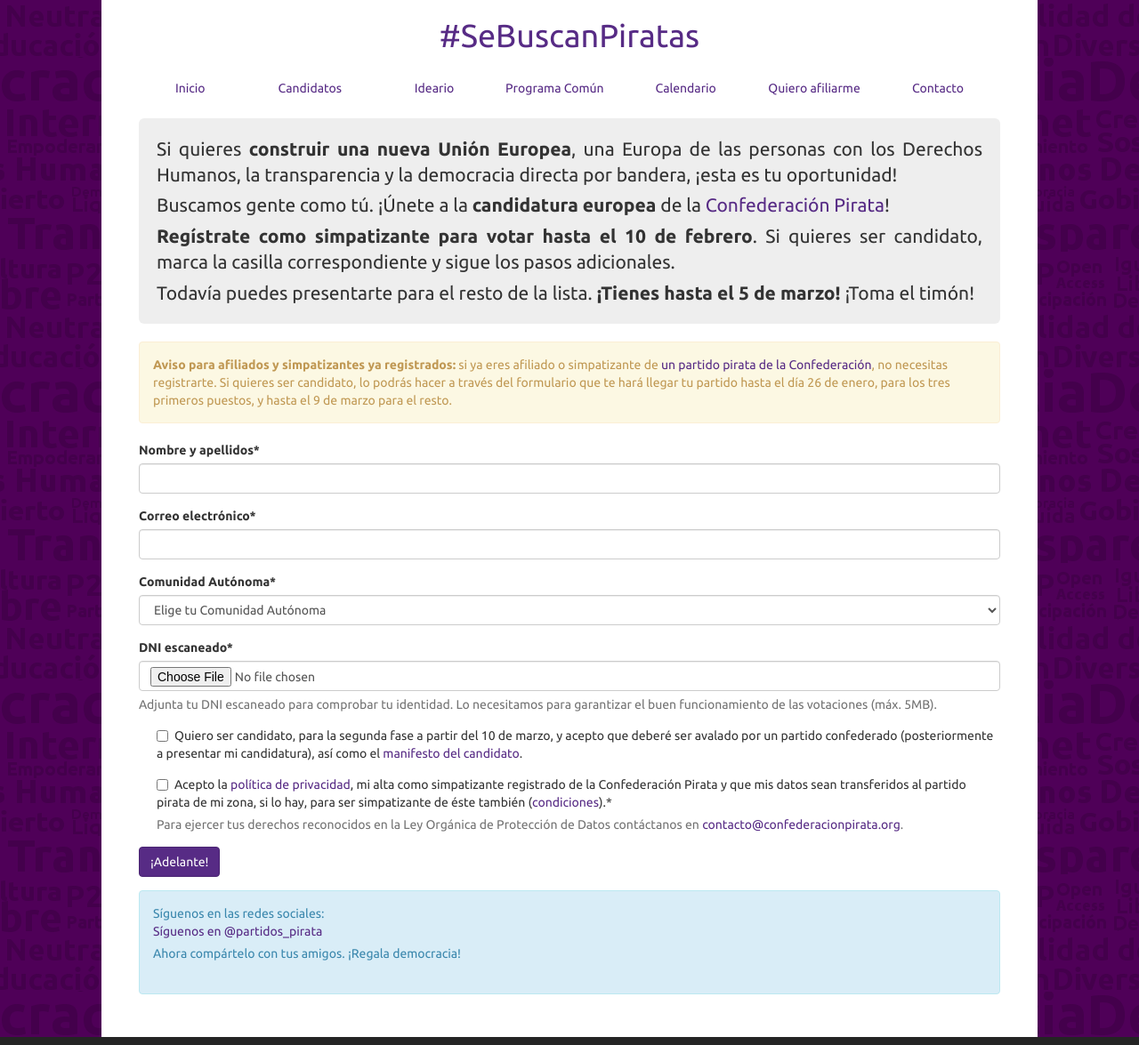
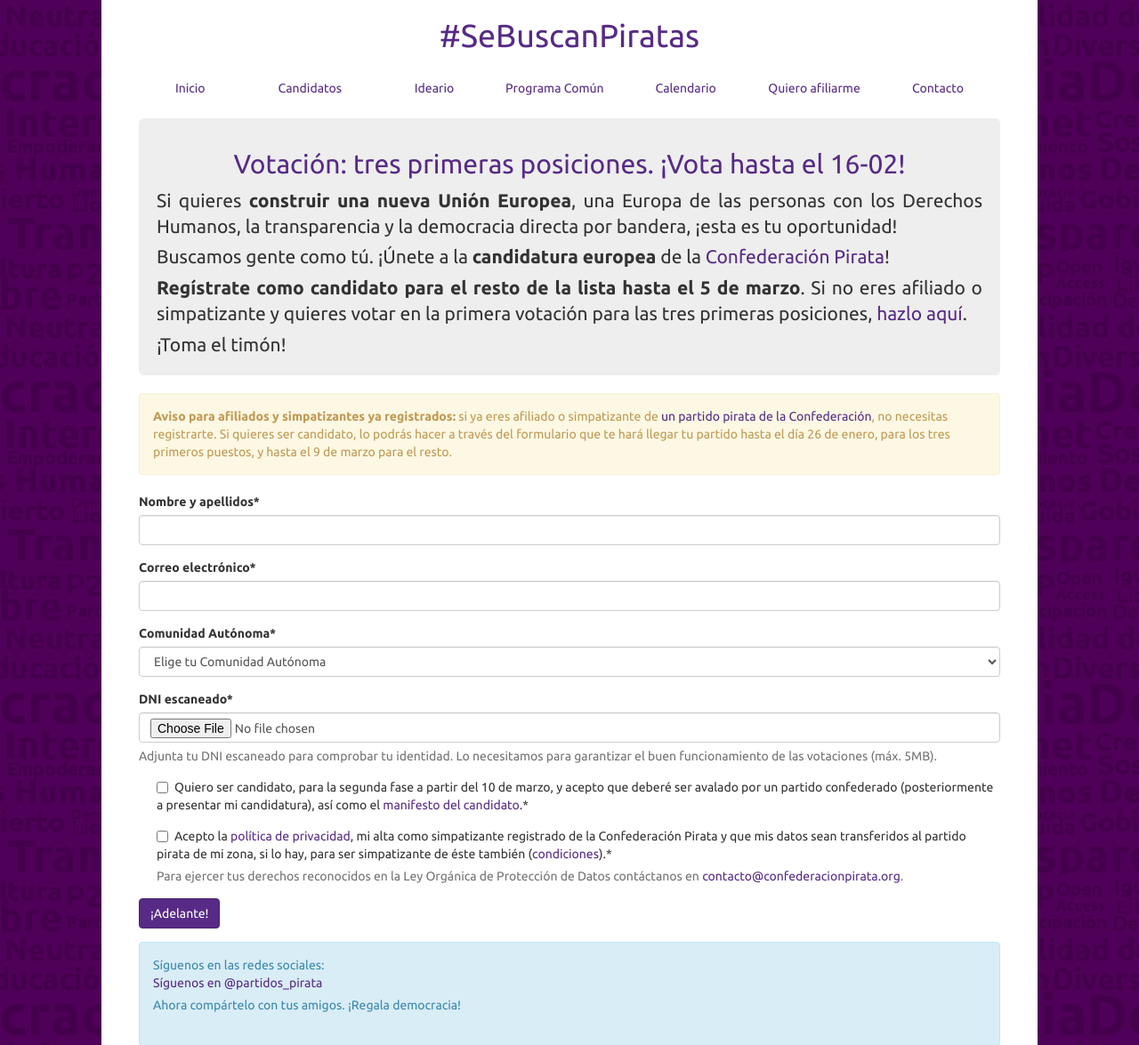
Before and after one commit to confederacion-pirata/bandera, a Django app: page / in a window 1280 px wide. Shown: the part 200-1375 px from the top of the page at 89% size. Run offline with Django 3.2, Linux system fonts and the light colour scheme; parts of the project's set-up code (start-up, migrations or seed data) failed here and were passed over; some libraries are stand-ins or nearby versions.

Commit message:
New stage.

```diff
--- a/meme/forms.py
+++ b/meme/forms.py
@@ -65,7 +65,7 @@
 	)
 	ok_candidate = forms.BooleanField(
 		label = 'Quiero ser candidato, para la segunda fase a partir del 10 de marzo, y acepto que deberé ser avalado por un partido confederado (posteriormente a presentar mi candidatura), así como el <a href="/manifesto">manifesto del candidato</a>.',
-		required = False,
+		required = True,
 		error_messages=default_errors,
 	)
 	ok_tos = forms.BooleanField(
--- a/meme/templates/index.html
+++ b/meme/templates/index.html
@@ -6,10 +6,11 @@
 {% include 'mm.html' %}
 {% endblock %}
 {% block hero %}
+<a href="https://agora.confederacionpirata.org/agora/consultas-publicas/election/primarias-de-la-confederacion-pirata-para-el-parlamento-europeo2"><h2 style="text-align: center;">Votación: tres primeras posiciones. ¡Vota hasta el 16-02!</h2></a>
 <p>Si quieres <strong>construir una nueva Unión Europea</strong>, una Europa de las personas con los Derechos Humanos, la transparencia y la democracia directa por bandera, ¡esta es tu oportunidad!</p>
 <p>Buscamos gente como tú. ¡Únete a la <strong>candidatura europea</strong> de la <a href="https://confederacionpirata.org">Confederación Pirata</a>!</p>
-<p><strong>Regístrate como simpatizante para votar hasta el 10 de febrero</strong>. Si quieres ser candidato, marca la casilla correspondiente y sigue los pasos adicionales.</p>
-<p>Todavía puedes presentarte para el resto de la lista. <strong>¡Tienes hasta el 5 de marzo!</strong> ¡Toma el timón!</p>
+<p><strong>Regístrate como candidato para el resto de la lista hasta el 5 de marzo</strong>. Si no eres afiliado o simpatizante y quieres votar en la primera votación para las tres primeras posiciones, <a href="https://agora.confederacionpirata.org/accounts/signup/">hazlo aquí</a>.</p>
+<p>¡Toma el timón!</p>
 {% endblock %}
 {% block content %}
 <div class="alert alert-warning"><strong>Aviso para afiliados y simpatizantes ya registrados:</strong> si ya eres afiliado o simpatizante de <a href="/join-us">un partido pirata de la Confederación</a>, no necesitas registrarte. Si quieres ser candidato, lo podrás hacer a través del formulario que te hará llegar tu partido hasta el día 26 de enero, para los tres primeros puestos, y hasta el 9 de marzo para el resto.</div>
```
